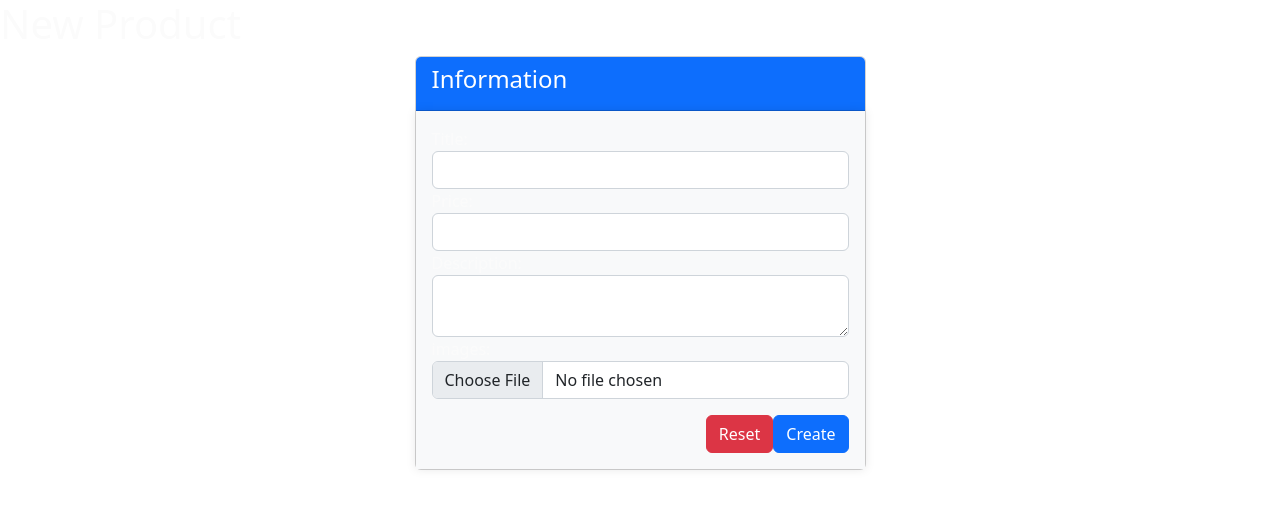
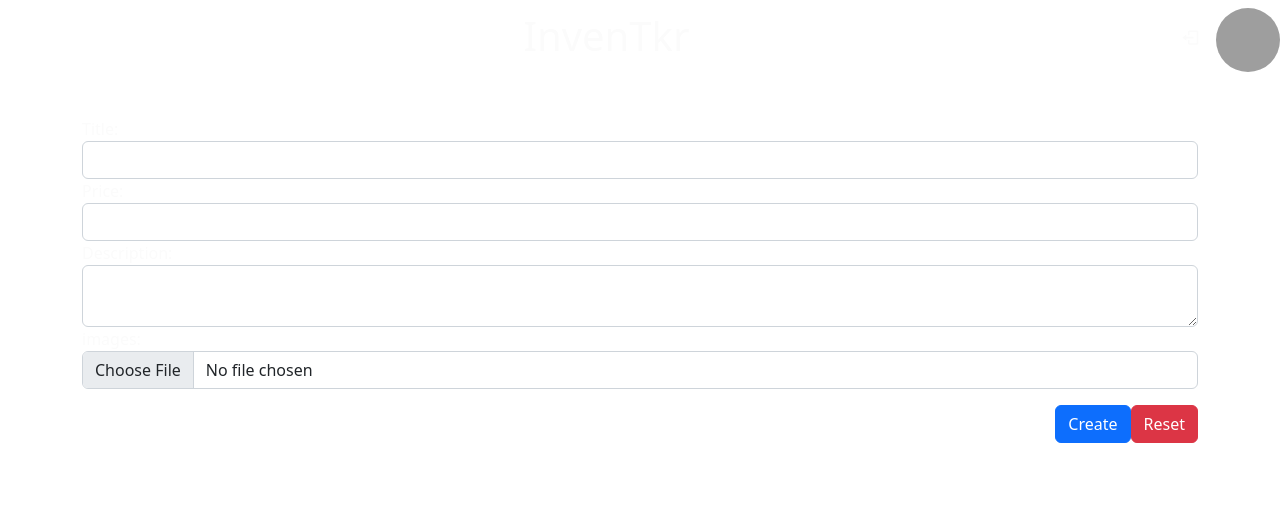
Before and after one commit to AlriuzDev/php_assignment_two, a PHP site: page /add-product.php in a window 1280 px wide. Shown: the top 509 px of the page. Run offline with PHP 8.4, Linux system fonts and the light colour scheme; the visitor is signed in with stand-in values (Sample User, id 1); grey boxes are pictures that could not be loaded.

Commit message:
updated add-product layout

```diff
--- a/add-product.php
+++ b/add-product.php
@@ -14,21 +14,18 @@
     <title>InveTkr</title>
 </head>
 
-<body>
+<body class="body-product-info">
     <header>
-        <h1> New Product</h1>
+        <?php require './includes/global-nav.php'; ?>
     </header>
+    <main class="main-product-info">
+        <!-- <h1> New Product</h1> -->
         <section class="container">
-        <div class="row">
-            <div class="col-md-5 mx-auto">
-                <div class="card">
-                    <div class="card-header bg-primary">
-                        <h4 class="text-white">Information</h4>
-                    </div>
-                    <div class="card-body bg-light">
+            <div class="main-dark-background">
+                <h4 class="text-white">Add Product</h4>
                 <form method="POST" action="./includes/created-product.php" enctype="multipart/form-data">
 
-                            <div class="form-group">
+                    <div class="form-group ">
                         <label for="title">Title:</label>
                         <input type="text" class="form-control" name="title" required></input>
                     </div>
@@ -47,17 +44,16 @@
                             <!-- <input type="file" class="form-control" name="image"> -->
                         </div>
                     </div>
-                            <div class="form-group">
+                    <div class="form-group btn-group-prod">
+                        <input type="reset" name="reset" class="btn btn-danger" style="float:right;" value="Reset">
                         <input type="submit" name="update" class="btn btn-primary" style="float:right;" value="Create">
-                                <input type="reset" name="reset" class="btn btn-danger" style="float:right;" value="Reset">
                     </div>
-
                 </form>
             </div>
-                </div>
-            </div>
-        </div>
         </section>
+
+    </main>
+
 </body>
 
 </html>
```
Lines whose indentation alone changed are shown as unchanged.
